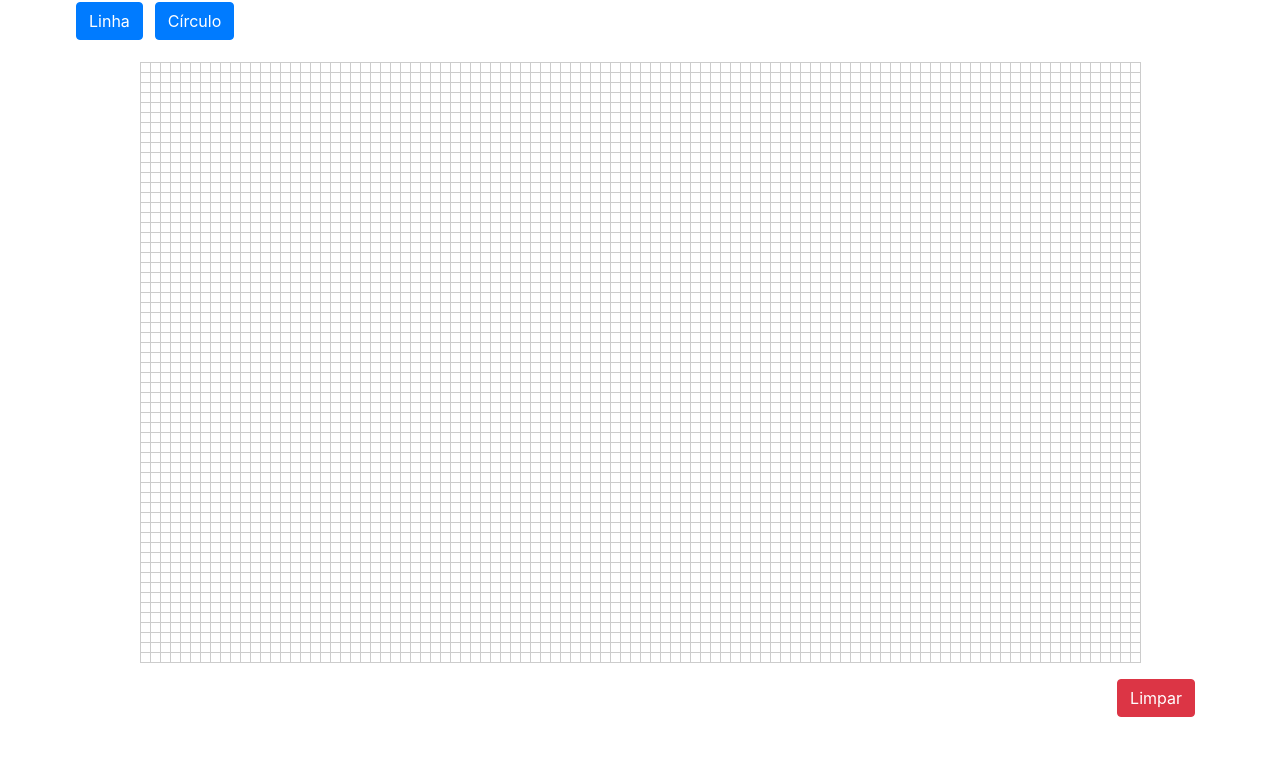
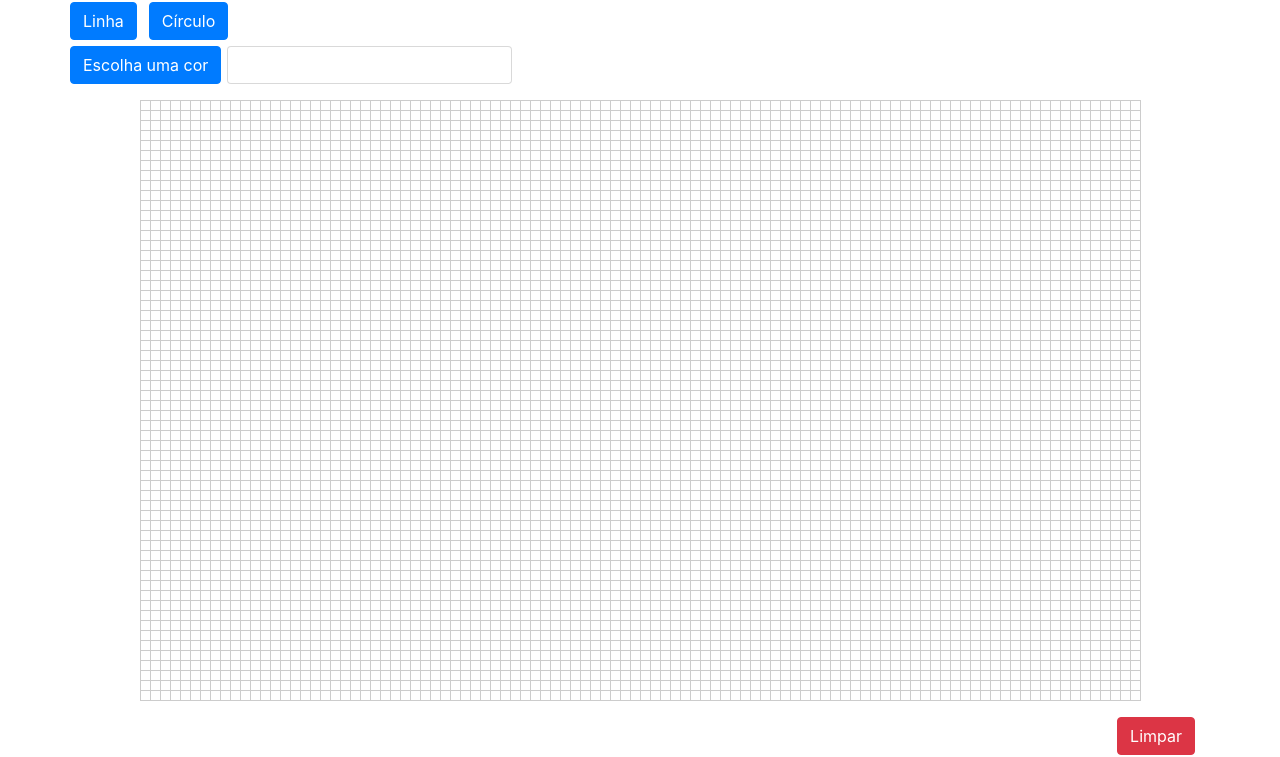
Before and after one commit to kaeuchoa/UFPA_comp-grafica-2017, a website built with webpack: page index.html in a window 1280 px wide. Shown: the part 43-800 px from the top of the page. Built offline with nearby package versions, Linux system fonts and the light colour scheme.

Commit message:
adiciona a interface pro color picker

```diff
--- a/css/main.css
+++ b/css/main.css
@@ -4,3 +4,7 @@
     width:10px; height:10px;
     border:1px solid #ccc;
 }
+
+#line{
+    margin: 6px 6px 6px 0px;
+}
--- a/index.html
+++ b/index.html
@@ -3,16 +3,28 @@
 <head>
     <meta charset="utf-8">
     <title>Computação Gráfica 2017</title>
-    <link rel="stylesheet" href="https://maxcdn.bootstrapcdn.com/bootstrap/4.0.0-beta/css/bootstrap.min.css" integrity="sha384-/Y6pD6FV/Vv2HJnA6t+vslU6fwYXjCFtcEpHbNJ0lyAFsXTsjBbfaDjzALeQsN6M" crossorigin="anonymous">
+    <link rel="stylesheet" href="https://maxcdn.bootstrapcdn.com/bootstrap/4.0.0-beta/css/bootstrap.min.css"
+          integrity="sha384-/Y6pD6FV/Vv2HJnA6t+vslU6fwYXjCFtcEpHbNJ0lyAFsXTsjBbfaDjzALeQsN6M" crossorigin="anonymous">
     <link rel="stylesheet" href="css/main.css"/>
+    <script src="dist/jscolor.js"></script>
 </head>
 <body class="container">
 <header class="row">
     <h3>Ferramentas</h3>
+    <hr>
+
 </header>
 <div class="row">
-      <button class="btn btn-primary" id="line" style="margin:6px">Linha</button>
+    <button class="btn btn-primary" id="line">Linha</button>
     <button class="btn btn-primary" id="circle" style="margin:6px">Círculo</button>
+</div>
+
+<div class="row">
+        <button class="btn btn-primary jscolor {valueElement:'valueInput', styleElement:'styleInput'}" type="button">
+            Escolha uma cor
+        </button>
+        <input id="styleInput" class="form-control w-25" style="margin-left:6px" disabled>
+        <input id="colorValue" value="007bff" hidden>
 </div>
 <div class="row" id="grid">
     <table id="canvas"></table>
@@ -23,16 +35,7 @@
         <button class="btn btn-danger float-right" id="clear">Limpar</button>
     </div>
 </div>
-
-
-
-
-
-
-
-
 </body>
-
 
 <script src="./dist/bundle.js"></script>
 </html>
--- a/main.js
+++ b/main.js
@@ -1,6 +1,5 @@
 // IMPORTS
 import clickableGrid from './classes/utils';
-let Color = require ('./classes/color');
 let FrameBuffer = require ('./classes/framebuffer');
 let Algorithms = require('./classes/algorithms');
 let operation = null;
@@ -32,6 +31,10 @@ document.getElementById("clear").onclick = function(){
     frameBuffer = new FrameBuffer(WIDTH,HEIGHT);
     paintPoints();
 }
+
+// TODO: http://jscolor.com/examples/ color picker
+let color = document.getElementById("colorValue").value;
+console.log("cor:" + color);
 
 function paintPoints(){
     for (let y=0; y<frameBuffer.height; y++){
```
Also changed, not shown: dist/bundle.js, dist/jscolor.js (added). Lines whose indentation alone changed are shown as unchanged.
